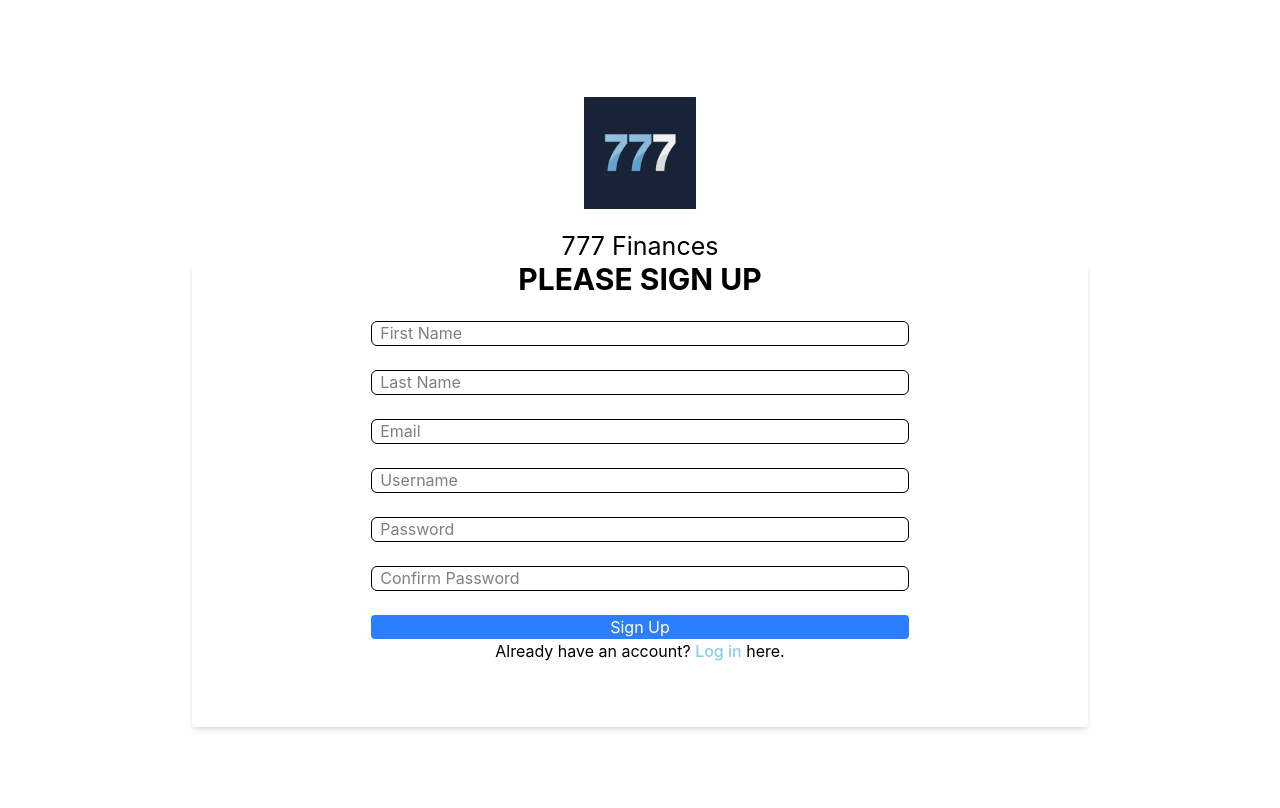
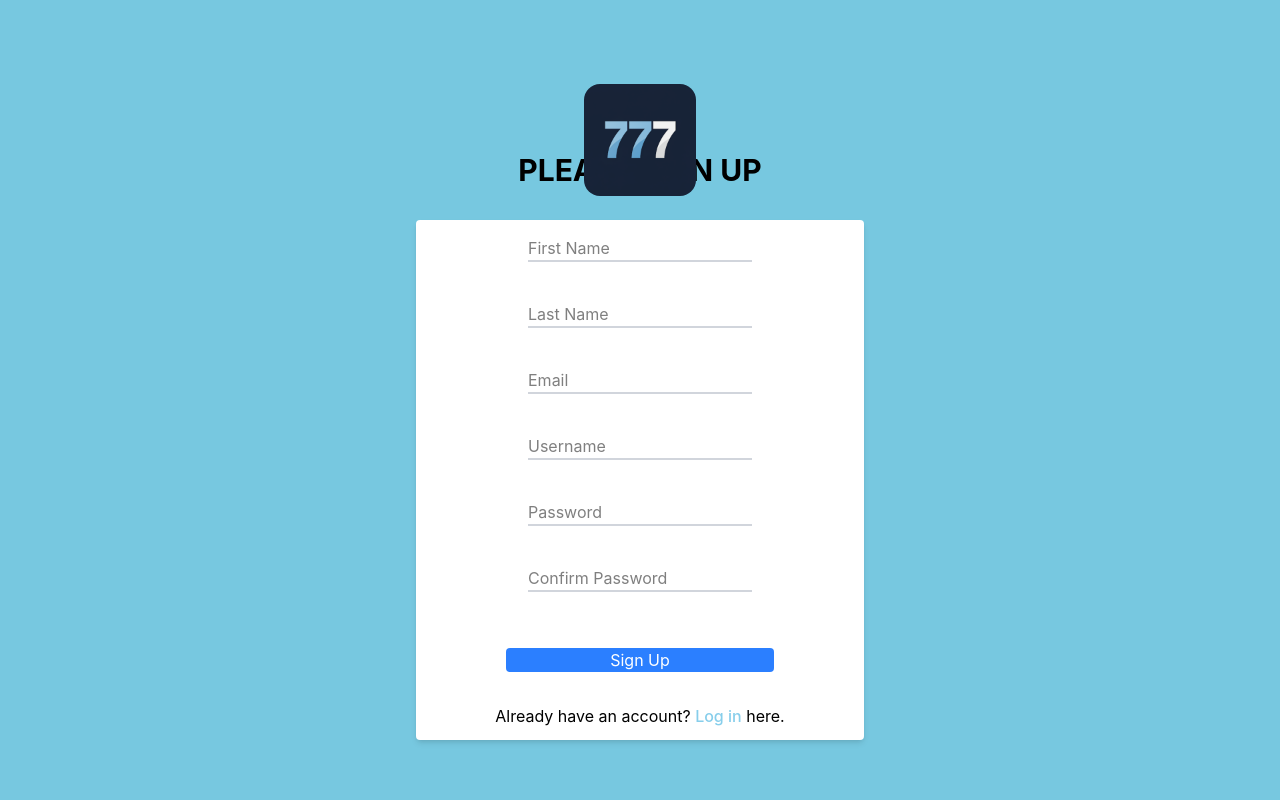
Before and after one commit to ElijahHawthorne/COP4331_LargeProject, a React (Vite) app in the folder frontend/: page /signup in a window 1280 px wide. Built offline with nearby package versions, Linux system fonts and the light colour scheme.

Commit message:
Fixed text background. Styled login and signup pages

```diff
--- a/frontend/src/Pages/LoginPage.tsx
+++ b/frontend/src/Pages/LoginPage.tsx
@@ -3,10 +3,9 @@ import Login from "../components/Login.tsx";
 
 const LoginPage = () => {
   return (
-    <div className="min-h-screen bg-white flex flex-col items-center justify-center">
+    <div className="min-h-screen bg-[hsl(194,62.9%,67.3%)] flex flex-col items-center justify-center">
       {/* Page Title */}
       <PageTitle />
-
       {/* Login Card */}
       <div className="w-full h-1/3 max-w-md bg-white p-6 rounded shadow-lg">
         <Login />
--- a/frontend/src/Pages/SignupPage.tsx
+++ b/frontend/src/Pages/SignupPage.tsx
@@ -3,7 +3,7 @@ import Signup from "../components/Signup.tsx";
 
 function SignUpPage() {
     return (
-        <div className="flex flex-col  bg-white items-center justify-center min-h-screen">
+        <div className="flex flex-col bg-[hsl(194,62.9%,67.3%)] items-center justify-center min-h-screen">
             <PageTitle />
             <Signup />
         </div>
--- a/frontend/src/components/Login.tsx
+++ b/frontend/src/components/Login.tsx
@@ -1,11 +1,9 @@
-//import React, { useState } from "react";
 import { useState } from "react";
 
 import { useNavigate } from "react-router-dom";
 
 function Login() {
-  // const app_name = "777finances.com";
-  const navigate = useNavigate(); // Get the navigate function
+  const navigate = useNavigate();
 
   const [message, setMessage] = useState("");
   const [loginName, setLoginName] = useState("");
@@ -41,7 +39,7 @@ function Login() {
       }
     } catch (error: any) {
       setMessage("An error occurred. Please try again later.");
-      console.error(error);  // Log for debugging
+      console.error(error);
     }
   }
 
@@ -71,15 +69,17 @@ Background: EBE9E1*/
   return (
     <div
       id="loginDiv"
-      className="mt-4 flex flex-col items-center justify-center bg-white p-6 rounded shadow-md"
+      className=" flex flex-col items-center justify-center bg-white rounded-lg shadow-md"
     >
-      <span id="inner-title" className="text-3xl font-bold mb-6">
+      <span id="inner-title" className="text-3xl font-bold" style={{paddingTop: "1.5rem",
+        paddingBottom: "0.5rem"
+      }}>
         PLEASE LOG IN
       </span>
       <br />
       <input
         type="text"
-        className="input-style"
+        className="w-[50%] bg-transparent border-b-2 border-gray-300 focus:outline-none focus:border-blue-500"
         id="loginName"
         placeholder="Username"
         onChange={handleSetLoginName}
@@ -87,7 +87,7 @@ Background: EBE9E1*/
       <br />
       <input
         type="password"
-        className="input-style"
+        className="w-[50%] bg-transparent border-b-2 border-gray-300 focus:border-blue-500 focus:outline-none transition-all duration-200 py-2"
         id="loginPassword"
         placeholder="Password"
         onChange={handleSetPassword}
@@ -96,11 +96,12 @@ Background: EBE9E1*/
       <input
         type="submit"
         id="loginButton"
-        className="bg-blue-500 text-white py-2 px-4 rounded hover:bg-blue-700 w-[60%]"
+        className="bg-blue-500 text-white py-2 px-4 rounded hover:bg-blue-700 w-[20%]"
+        style={{marginTop: "1rem"}}
         value="Do It"
         onClick={doLogin}
       />
-      <p className="text-black">
+      <p className="text-black" style={{padding: "1rem"}}>
         Don't have an account?{" "}
         <a className="text-blue-500 underline" href="#" onClick={goToSignup}>
           Sign up
@@ -109,7 +110,7 @@ Background: EBE9E1*/
       </p>
       <span
         id="loginResult"
-        className="block mt-4 p-2 text-red-500" // You can adjust the color based on success/error
+        className="block mt-4 p-2 text-red-500"
       >
         {message}
       </span>
--- a/frontend/src/components/PageTitle.tsx
+++ b/frontend/src/components/PageTitle.tsx
@@ -5,9 +5,7 @@ function PageTitle() {
   return(
   <div>
 
-  <img src={logo} alt="Company Logo" className="logo" style={{ width: '10rem', height: '10rem' }} />
-
-  <h1 className="title">777 Finances</h1>
+  <img src={logo} alt="Company Logo" className="logo" style={{ width: '10rem', height: '10rem', borderRadius: "2.5rem"}} />
 
 
   </div>
--- a/frontend/src/components/Signup.tsx
+++ b/frontend/src/components/Signup.tsx
@@ -230,15 +230,15 @@ function Signup() {
   return (
     <div
       id="signupDiv"
-      className="mt-4 flex flex-col items-center justify-center bg-white p-6 rounded shadow-md w-[70%]"
+      className="mt-4 flex flex-col items-center justify-center bg-white p-6 rounded shadow-md w-[70%] " style={{height: "65vh", width: "35vw"}}
     >
-      <span id="inner-title" className="text-3xl font-bold mb-6">
+      <span id="inner-title" className="text-3xl font-bold mb-6" style={{paddingBottom: "1.5rem",}}>
         PLEASE SIGN UP
       </span>
       <br />
       <input
         type="text"
-        className="input-style"
+        className="w-[50%] bg-transparent border-b-2 border-gray-300 focus:outline-none focus:border-blue-500" style={{ marginBottom: "1rem" }}
         id="firstName"
         placeholder="First Name"
         onChange={handleSetFirstName}
@@ -246,7 +246,7 @@ function Signup() {
       <br />
       <input
         type="text"
-        className="input-style"
+        className="w-[50%] bg-transparent border-b-2 border-gray-300 focus:outline-none focus:border-blue-500" style={{ marginBottom: "1rem" }}
         id="lastName"
         placeholder="Last Name"
         onChange={handleSetLastName}
@@ -254,7 +254,7 @@ function Signup() {
       <br />
       <input
         type="email"
-        className="input-style"
+        className="w-[50%] bg-transparent border-b-2 border-gray-300 focus:outline-none focus:border-blue-500" style={{ marginBottom: "1rem" }}
         id="email"
         placeholder="Email"
         onChange={handleSetEmail}
@@ -262,7 +262,7 @@ function Signup() {
       <br />
       <input
         type="text"
-        className="input-style"
+        className="w-[50%] bg-transparent border-b-2 border-gray-300 focus:outline-none focus:border-blue-500" style={{ marginBottom: "1rem" }}
         id="signupName"
         placeholder="Username"
         onChange={handleSetSignupName}
@@ -270,7 +270,7 @@ function Signup() {
       <br />
       <input
         type="password"
-        className="input-style"
+        className="w-[50%] bg-transparent border-b-2 border-gray-300 focus:outline-none focus:border-blue-500" style={{ marginBottom: "1rem" }}
         id="signupPassword"
         placeholder="Password"
         onChange={handleSetPassword}
@@ -278,7 +278,7 @@ function Signup() {
       <br />
       <input
         type="password"
-        className="input-style"
+        className="w-[50%] bg-transparent border-b-2 border-gray-300 focus:outline-none focus:border-blue-500" style={{ marginBottom: "1rem" }}
         id="confirmPassword"
         placeholder="Confirm Password"
         onChange={handleSetConfirmPassword}
@@ -287,11 +287,11 @@ function Signup() {
       <input
         type="submit"
         id="signupButton"
-        className="bg-blue-500 text-white py-2 px-4 rounded hover:bg-blue-700 w-[60%]"
+        className="bg-blue-500 text-white py-2 px-4 rounded hover:bg-blue-700 w-[60%]" style={{ marginBottom: "1rem", marginTop: "1rem" }}
         value="Sign Up"
         onClick={doSignup}
       />
-      <p>
+      <p className="text-black" style={{ padding: "1rem" }}>
         Already have an account?{" "}
         <a className="text-blue-500 underline" href="#" onClick={goToLogin}>
           Log in
@@ -300,9 +300,7 @@ function Signup() {
       </p>
       <span
         id="signupResult"
-        className={`block mt-4 p-2 ${
-          SignupSuccess ? "text-black" : "text-red-500"
-        }`}
+        className={`block mt-4 p-2 ${SignupSuccess ? "text-black" : "text-red-500"}`}
       >
         {message}
         {SignupSuccess === false ? "!" : ""}
```
